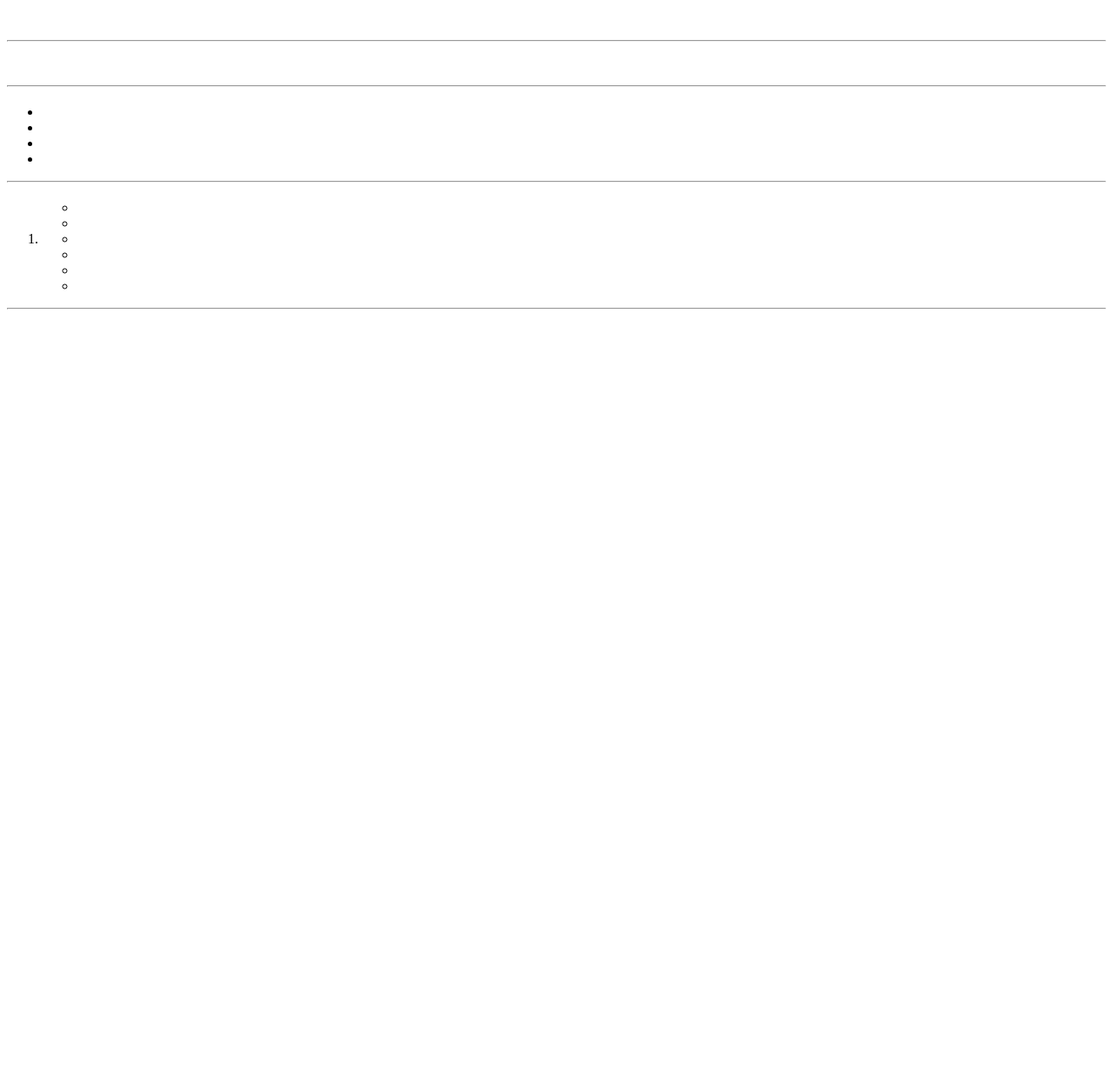
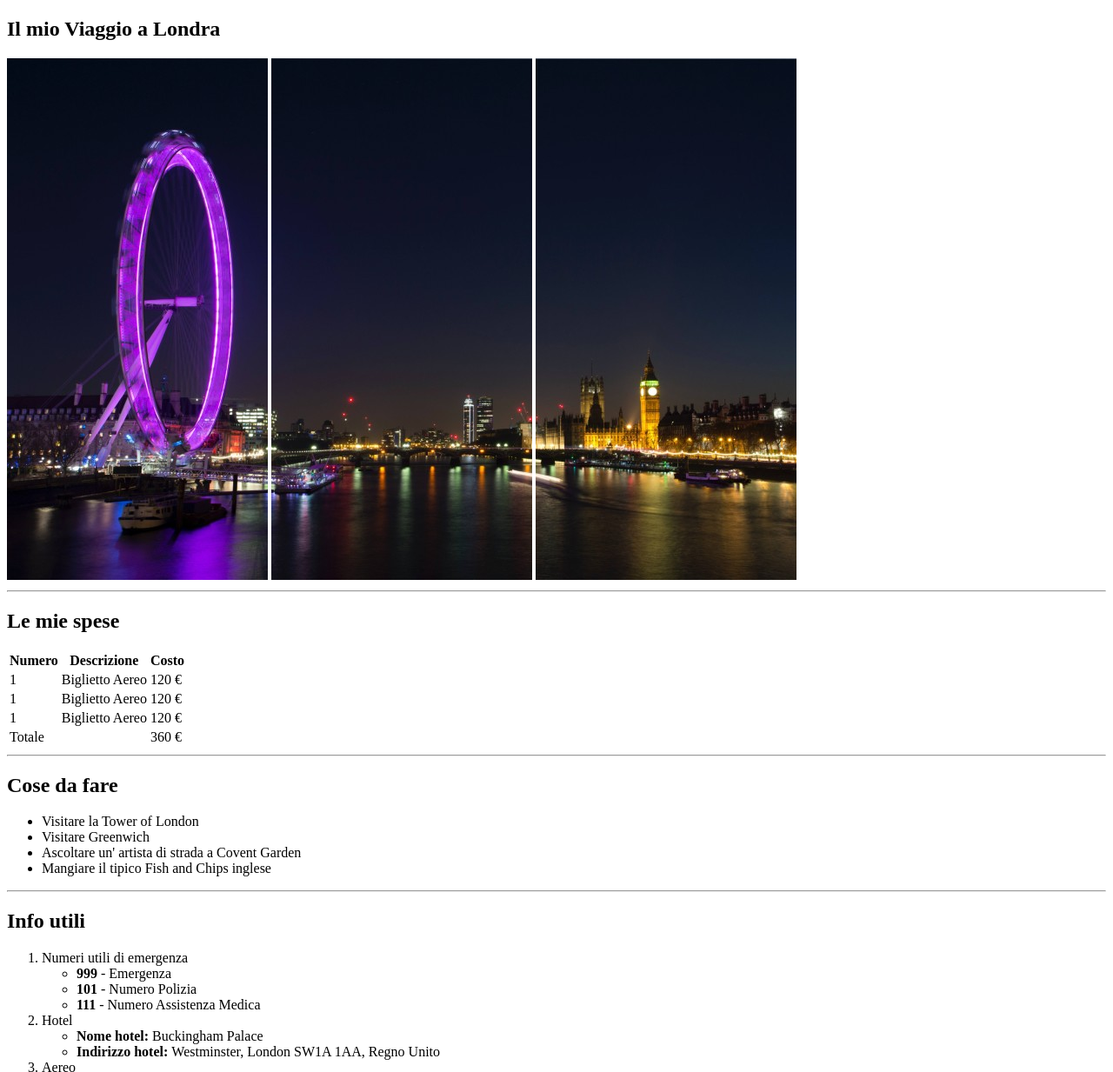
Before and after one commit to edoardomonteverde/html-london-trip, a plain HTML site: page index.html in a window 1280 px wide. Shown: the top 1233 px of the page at 87% size. Before the commit the page ends 800 px from the top, so only its background shows below. Drawn offline with Linux system fonts and the light colour scheme.

Commit message:
correction and add content
- Fixed ordered list code
- Added all text content
- Inserted images

```diff
--- a/index.html
+++ b/index.html
@@ -7,92 +7,99 @@
 </head>
 <body>
     <section>
-        <h1></h1>
 
-            <img src="" alt="">
-            <img src="" alt="">
-            <img src="" alt="">
+        <h1>Il mio Viaggio a Londra</h1>
+
+            <img src="img/pexels-bill-emrich-230794-0.jpg" alt="img0">
+            <img src="img/pexels-bill-emrich-230794-1.jpg" alt="img1">
+            <img src="img/pexels-bill-emrich-230794-2.jpg" alt="img2">
+
         <hr>
 
-        <h2></h2>
+        <h2>Le mie spese</h2>
+
             <table>
                 <thead>
                     <tr>
-                        <th></th>
-                        <th></th>
-                        <th></th>
+                        <th>Numero</th>
+                        <th>Descrizione</th>
+                        <th>Costo</th>
                     </tr>
                 </thead>
                 <tbody>
                     <tr>
-                        <td></td>
-                        <td></td>
-                        <td></td>
+                        <td>1</td>
+                        <td>Biglietto Aereo</td>
+                        <td>120 €</td>
                     </tr>
                     <tr>
-                        <td></td>
-                        <td></td>
-                        <td></td>
+                        <td>1</td>
+                        <td>Biglietto Aereo</td>
+                        <td>120 €</td>
                     </tr>
                     <tr>
-                        <td></td>
-                        <td></td>
-                        <td></td>
+                        <td>1</td>
+                        <td>Biglietto Aereo</td>
+                        <td>120 €</td>
                     </tr>
 
                 </tbody>
                 <tfoot>
                     <tr>
+                        <td>Totale</td>
                         <td></td>
-                        <td></td>
-                        <td></td>
+                        <td>360 €</td>
                     </tr>
                 </tfoot>
             </table>
 
         <hr>
 
-        <h2></h2>
+        <h2>Cose da fare</h2>
         <ul>
-            <li></li>
-            <li></li>
-            <li></li>
-            <li></li>
+            <li>Visitare la Tower of London</li>
+            <li>Visitare Greenwich</li>
+            <li>Ascoltare un' artista di strada a Covent Garden</li>
+            <li>Mangiare il tipico Fish and Chips inglese</li>
 
         </ul>
 
         <hr>
 
-        <h2></h2>
+        <h2>Info utili</h2>
 
         <ol>
-            <l1>
+            <li>Numeri utili di emergenza
                 <ul>
-                    <l1></l1>
-                    <li></li>
-                    <li></li>
-                </ul>
-            <li>
-                <ul>
-                    <li></li>
-                    <li></li>
+                    <li><strong>999</strong> - Emergenza</li>
+                    <li><strong>101</strong> - Numero Polizia</li>
+                    <li><strong>111</strong> - Numero Assistenza Medica</li>
                 </ul>
             </li>
+
+            <li>Hotel
+                <ul>
+                    <li><strong>Nome hotel: </strong>Buckingham Palace</li>
+                    <li><strong>Indirizzo hotel: </strong>Westminster, London SW1A 1AA, Regno Unito</li>
+                </ul>
+            </li>
+
+            <li>Aereo</li>
+
             <ul>
-                <li></li>
-                <li></li>
+                <li><strong>Volo di andata: </strong>YI234X, ore 9:30 da Milano Malpensa</li>
+                <li><strong>Volo di ritorno: </strong>YI236X, ore 18:30 da Londra Heatrow</li>
             </ul>
 
-            </l1>
+            </li>
         </ol>
 
         <hr>
 
-        <h2></h2>
+        <h2>Le foto</h2>
 
-        <img src="" alt="">
-        <img src="" alt="">
-
+        <img src="img 3.jpg" alt="img3">
+        <img src="img 4.jpg" alt="img4">
 
 
 
```
Also changed, not shown: img 3.jpg (added), img 4.jpg (added), img/pexels-bill-emrich-230794-0.jpg (added), img/pexels-bill-emrich-230794-1.jpg (added), img/pexels-bill-emrich-230794-2.jpg (added).
